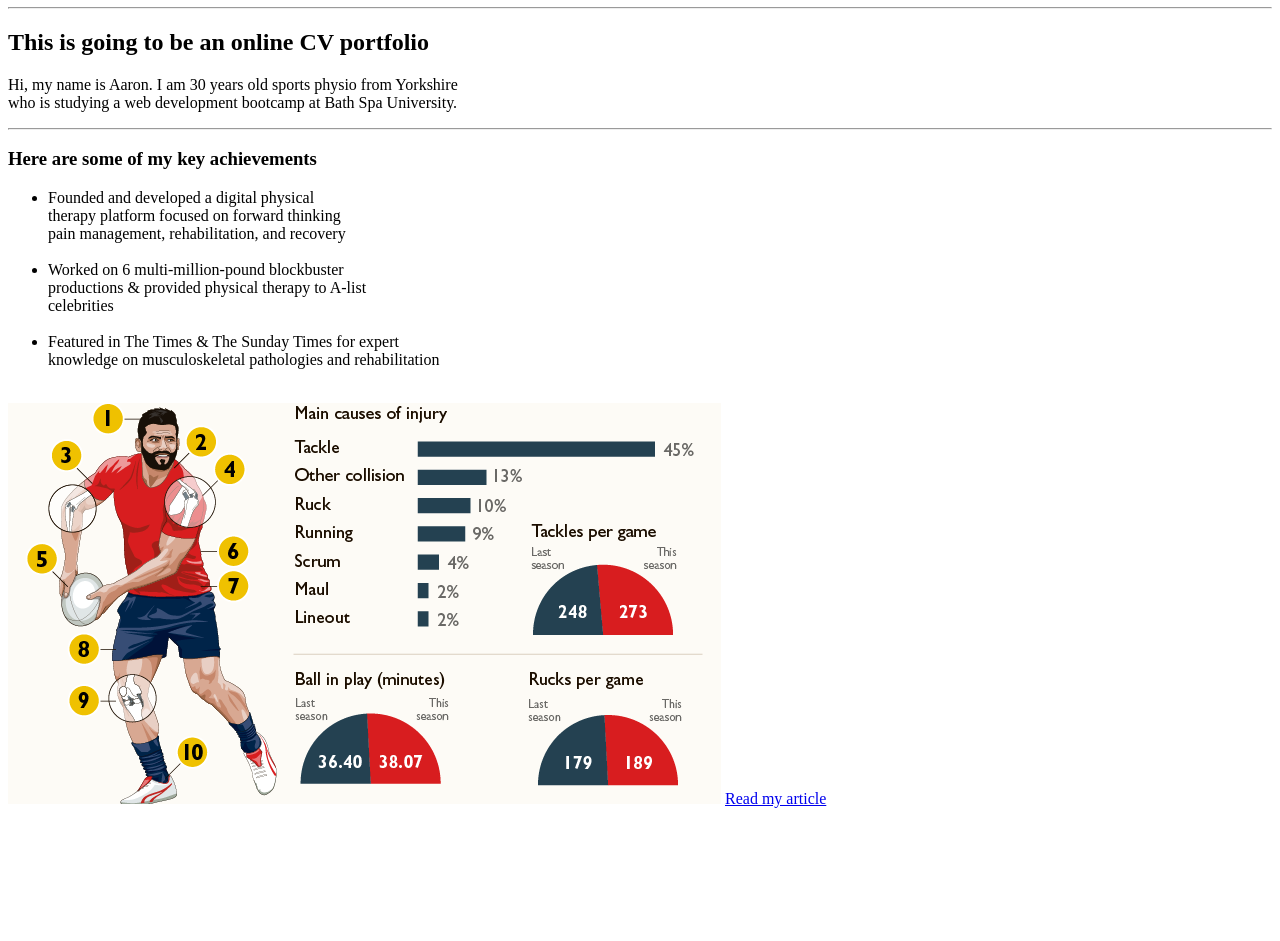
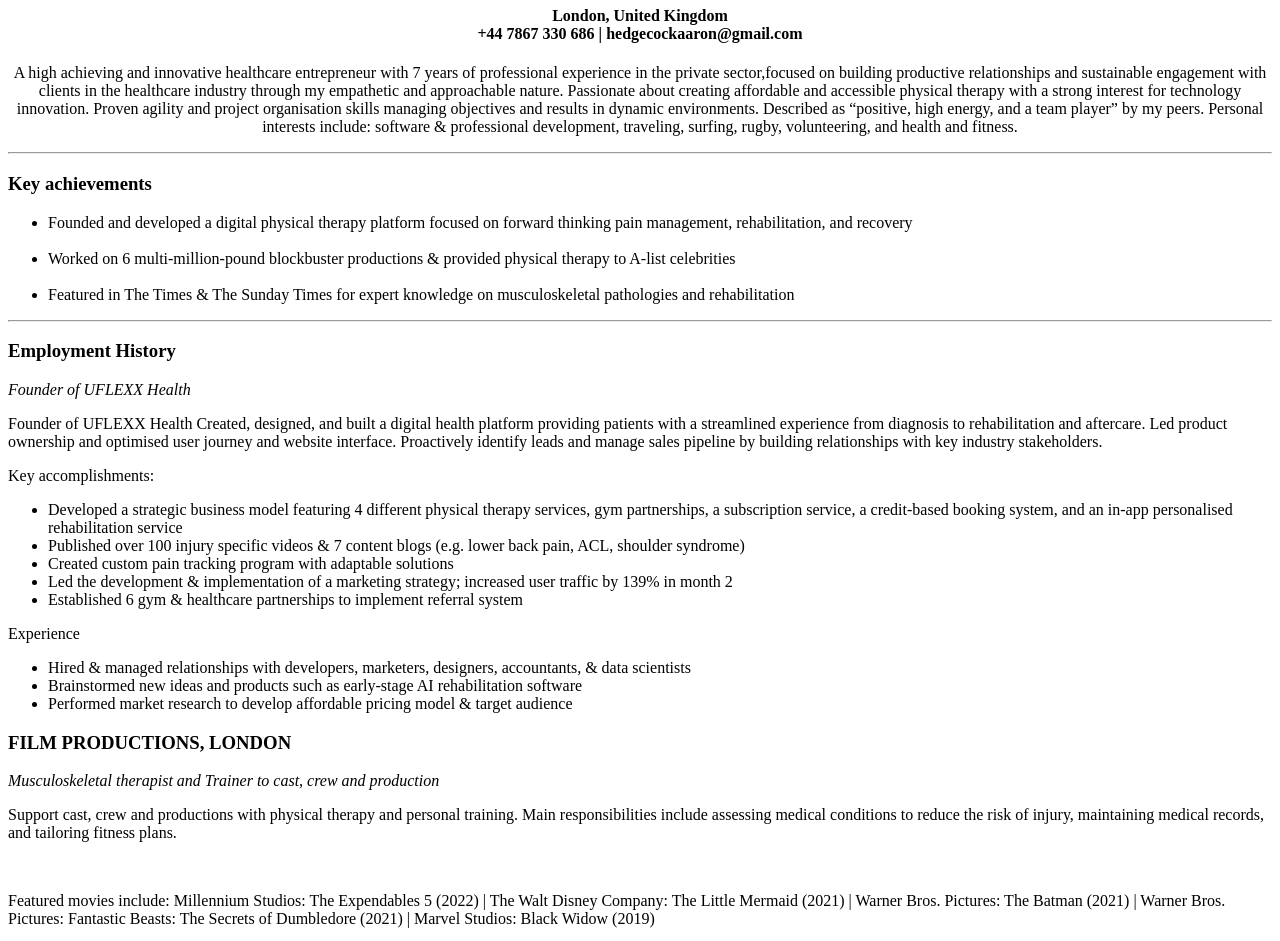
Before and after one commit to ah28011992/bathspabootcamp, a plain HTML site: page index.html in a window 1280 px wide. Shown: the part 73-1014 px from the top of the page. Before the commit the page ends 889 px from the top, so only its background shows below. Drawn offline with Linux system fonts and the light colour scheme.

Commit message:
filmproductionsection

```diff
--- a/index.html
+++ b/index.html
@@ -38,36 +38,107 @@
     <body>
         <!--Introducing myself : Using divs, hr, h1, h2, br and p -->
         <div>
-        <h1>Aaron's Bio </h1>
-            <hr>
-                <h2> This is going to be an online CV portfolio </h2>
-                    <p>
-                        Hi, my name is Aaron. I am 30 years old sports physio from Yorkshire <br> who is studying a web development bootcamp at Bath Spa University.
+        <h1 class="headings">Aaron Hedgecock</h1>
+
+                <h4 class="headings"> London, United Kingdom <br>
+                +44 7867 330 686 | hedgecockaaron@gmail.com
+                </h4>
+                    <p id="first-paragraph">
+                        A high achieving and innovative healthcare entrepreneur with 7 years of professional experience in the private sector,focused on building productive relationships and sustainable engagement with clients in the healthcare industry through my empathetic and approachable nature. Passionate about creating affordable and accessible physical therapy with a strong interest for
+                        technology innovation. Proven agility and project organisation skills managing objectives and results in dynamic environments. Described as “positive, high energy, and a team player” by my peers. Personal interests include: software & professional development,
+                        traveling, surfing, rugby, volunteering, and health and fitness.
                     </p>
         </div>
             <hr>
-                <div>
-                    <h3> Here are some of my key achievements</h3>
+                <div class="achievements">
+                    <h3>Key achievements</h3>
                         <ul>
                             <li>
-                                Founded and developed a digital physical <br>
-                                therapy platform focused on forward thinking <br> pain management, rehabilitation,
+                                Founded and developed a digital physical
+                                therapy platform focused on forward thinking pain management, rehabilitation,
                                 and recovery</li>
                             <br>
                             <li>
-                                Worked on 6 multi-million-pound blockbuster <br> productions & provided physical therapy to A-list <br> celebrities
+                                Worked on 6 multi-million-pound blockbuster productions & provided physical therapy to A-list celebrities
 
                             </li>
                             <br>
                             <li>
-                                Featured in The Times & The Sunday Times for expert <br> knowledge on musculoskeletal pathologies and rehabilitation
+                                Featured in The Times & The Sunday Times for expert knowledge on musculoskeletal pathologies and rehabilitation
                             </li>
-
                         </ul>
                 </div>
-                    <div>
+            <hr>
+                <h3>Employment History</h3>
+                    <p><i>Founder of UFLEXX Health</i></p>
+                        <p>Founder of UFLEXX Health
+                        Created, designed, and built a digital health platform providing patients with a streamlined experience from diagnosis
+                        to rehabilitation
+                        and aftercare. Led product ownership and optimised user journey and website interface. Proactively identify leads and
+                        manage sales
+                        pipeline by building relationships with key industry stakeholders.</p>
+                            <p>Key accomplishments: </p>
+                                <ul>
+                                    <li>
+                                        Developed a strategic business model featuring 4 different physical therapy services, gym partnerships, a subscription service, a credit-based booking system, and an in-app personalised rehabilitation service
+                                    </li>
+                                    <li>
+                                        Published over 100 injury specific videos & 7 content blogs (e.g. lower back pain, ACL, shoulder syndrome)
+                                    </li>
+                                    <li>
+                                        Created custom pain tracking program with adaptable solutions
+                                    </li>
+                                    <li>
+                                        Led the development & implementation of a marketing strategy; increased user traffic by 139% in month 2
+                                    </li>
+                                    <li>
+                                        Established 6 gym & healthcare partnerships to implement referral system
+                                    </li>
+                                </ul>
+                                    <p>Experience</p>
+                                        <ul>
+                                            <li>
+                                                Hired & managed relationships with developers, marketers, designers, accountants, & data scientists</li>
+                                            <li>
+                                                Brainstormed new ideas and products such as early-stage AI rehabilitation software
+                                            </li>
+                                            <li>
+                                                Performed market research to develop affordable pricing model & target audience
+                                            </li>
+                                        </ul>
+                                            <h3>FILM PRODUCTIONS, LONDON</h3>
+                                                <p><i>Musculoskeletal therapist and Trainer to cast, crew and production</i></p>
+                                                    <p>Support cast, crew and productions with physical therapy and personal training. Main responsibilities include assessing
+                                                    medical conditions to reduce the risk of injury, maintaining medical records, and tailoring fitness plans.</p>
+                                                    <br>
+                                                        <p>Featured movies include: Millennium Studios: The Expendables 5 (2022) | The Walt Disney Company: The Little Mermaid
+                                                        (2021) | Warner Bros. Pictures: The Batman (2021) | Warner Bros. Pictures: Fantastic Beasts: The Secrets of Dumbledore (2021) |
+                                                        Marvel Studios: Black Widow (2019)</p>
+
+
+
+
+
+
+                                                    <ul>
+                                                        <li>Hired & managed relationships with developers, marketers, designers, accountants, & data scientists</li>
+                                                        <li>Brainstormed new ideas and products such as early-stage AI rehabilitation software</li>
+                                                        <li>Performed market research to develop affordable pricing model & target audience</li>
+
+
+                                                    </ul>
+
+
+
+
+
+
+
+
+                <div>
                     <br>
                         <img src="images/aaron hedgecock the times.png"         alt="aaronhedgecockthetime"> <a href="https://www.thetimes.co.uk/article incredible-toll-modern-rugby-takes-on-the-body-j63lwd20">Read my article</a>
+                            <button href="https://www.thetimes.co.uk/article incredible-toll-modern-rugby-takes-on-the-body-j63lwd20" target="_blank">Read my article</button>
                 </div>
 
     </body>
--- a/styles.css
+++ b/styles.css
@@ -1,11 +1,7 @@
-.bio-heading {
+.headings {
   text-align: center;
 }
 
-a achievements-list {
-  text-align: center;s
+#first-paragraph {
+  text-align: center;
 }
-
-.key-achievements {
-  background-color: lightgrey;
-}
```
